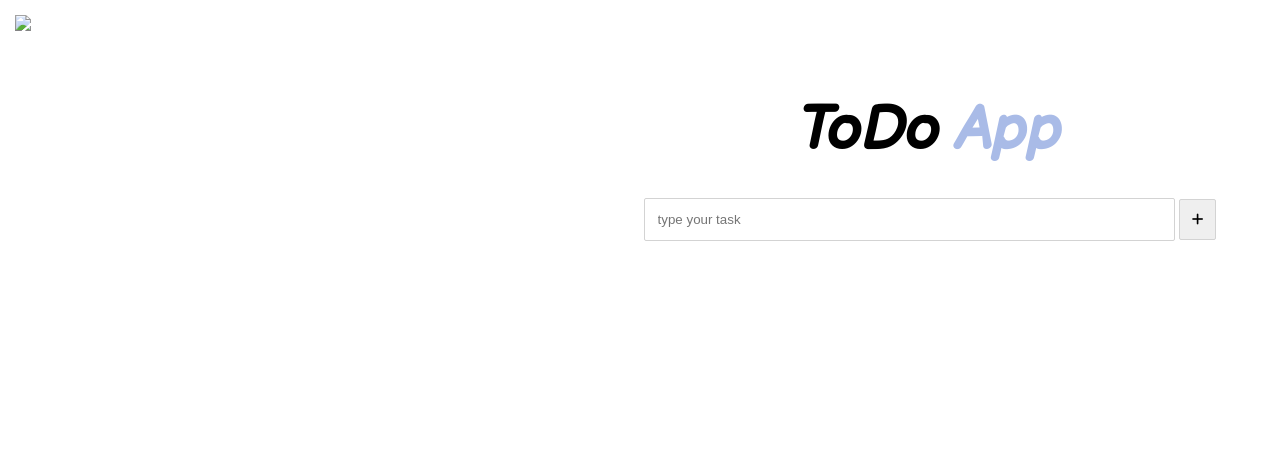
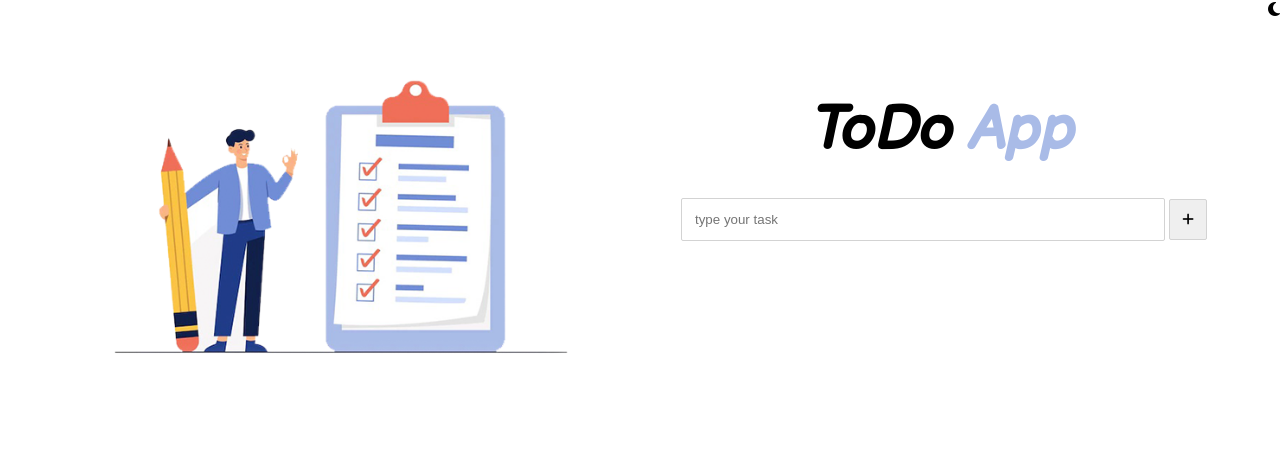
Before and after one commit to GSG-CF05/todo-app-shatha, a plain HTML site: page index.html in a window 1280 px wide. Drawn offline with Linux system fonts and the light colour scheme.

Commit message:
add toggle icon with div tag in html file and change the image type relates #35

```diff
--- a/index.html
+++ b/index.html
@@ -23,7 +23,7 @@
     />
 </head>
 <body>
-    <img class="main-image" src="./images/photo1.webp" />
+    <img class="main-image" src="./images/photo1.png" />
     <div class="todo-content">
       <header class="header">
         <h1>ToDo<span> App</span></h1>
@@ -43,6 +43,7 @@
         </ul>
       </div>
     </div>
+    <div class="toggle-icon"><i class="fas fa-moon toggle-btn"></i></div>
 
     <script src="./script.js"></script>
 
```
